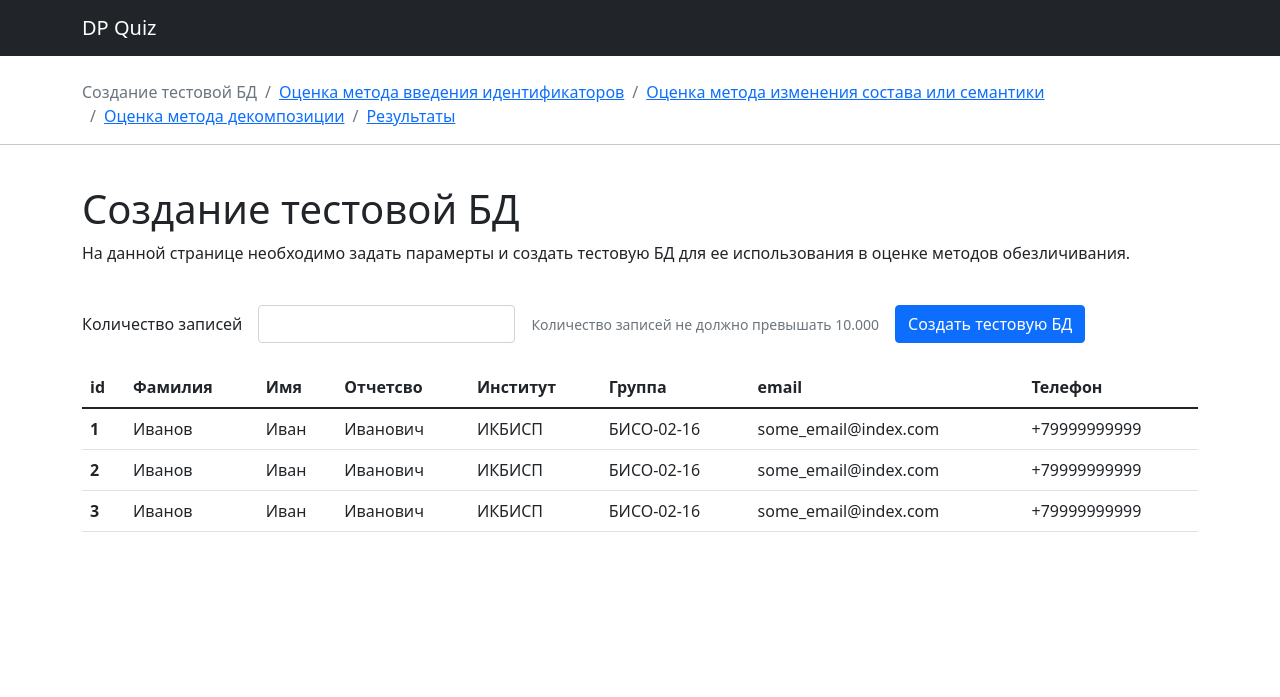
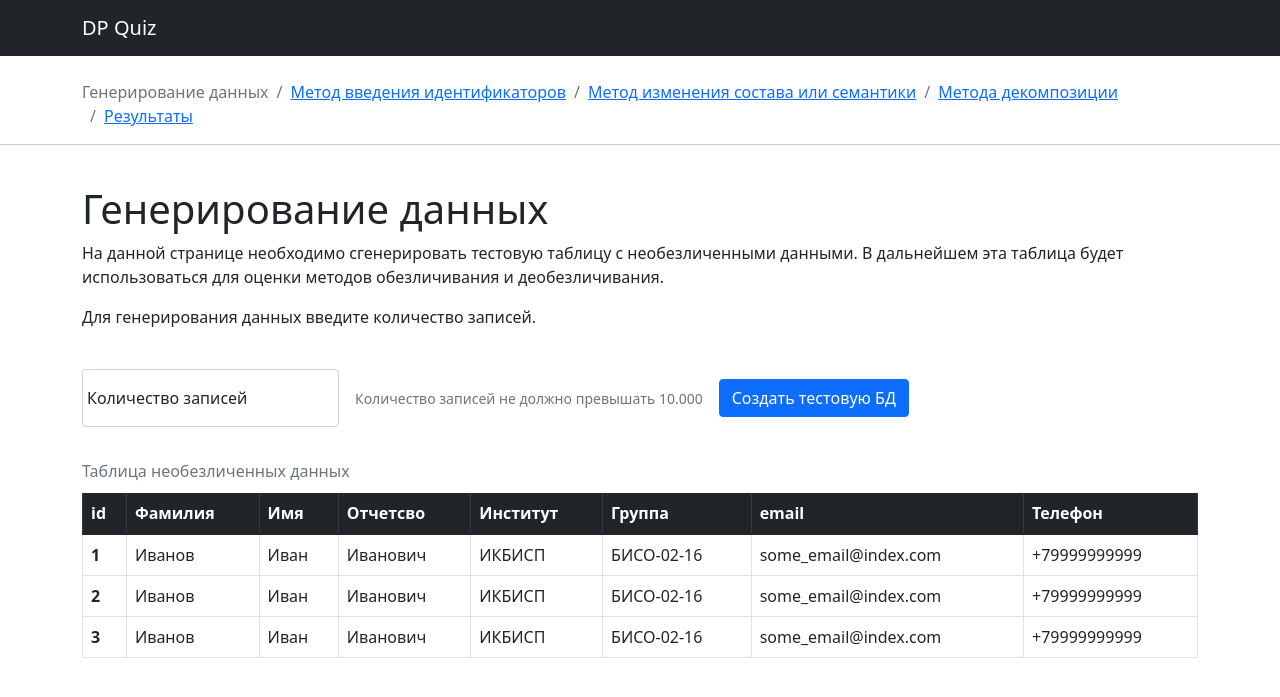
Before and after one commit to skv0zsneg/depersonalization, a Flask app: page / in a window 1280 px wide. Shown: the top 697 px of the page. Run offline with Flask 2, Linux system fonts and the light colour scheme.

Commit message:
[upd] Continue to write html pages.

```diff
--- a/templates/base.html
+++ b/templates/base.html
@@ -17,10 +17,6 @@
   <nav class="navbar navbar-expand-lg navbar-dark bg-dark">
     <div class="container">
       <a class="navbar-brand" href="/">DP Quiz</a>
-      <button class="navbar-toggler" type="button" data-bs-toggle="collapse" data-bs-target="#navbarNavDropdown"
-        aria-controls="navbarNavDropdown" aria-expanded="false" aria-label="Toggle navigation">
-        <span class="navbar-toggler-icon"></span>
-      </button>
     </div>
   </nav>
   </br>
--- a/templates/creating_test_db.html
+++ b/templates/creating_test_db.html
@@ -2,17 +2,17 @@
 
 
 {% block title %}
-Создание тестовой БД
+Генерирование данных
 {% endblock %}
 
 
 {% block navigate %}
 <nav aria-label="breadcrumb">
     <ol class="breadcrumb">
-        <li class="breadcrumb-item active" aria-current="page">Создание тестовой БД</li>
-        <li class="breadcrumb-item"><a href="#">Оценка метода введения идентификаторов</a></li>
-        <li class="breadcrumb-item"><a href="#">Оценка метода изменения состава или семантики</a></li>
-        <li class="breadcrumb-item"><a href="#">Оценка метода декомпозиции</a></li>
+        <li class="breadcrumb-item active" aria-current="page">Генерирование данных</li>
+        <li class="breadcrumb-item"><a href="#">Метод введения идентификаторов</a></li>
+        <li class="breadcrumb-item"><a href="#">Метод изменения состава или семантики</a></li>
+        <li class="breadcrumb-item"><a href="#">Метода декомпозиции</a></li>
         <li class="breadcrumb-item"><a href="#">Результаты</a></li>
     </ol>
 </nav>
@@ -20,18 +20,18 @@
 
 
 {% block body %}
-<h1>Создание тестовой БД</h1>
-<p>На данной странице необходимо задать парамерты и создать тестовую БД для ее использования в оценке методов
-    обезличивания.</p>
+<h1>Генерирование данных</h1>
+<p>На данной странице необходимо сгенерировать тестовую таблицу с необезличенными данными. В дальнейшем эта таблица
+    будет использоваться для оценки методов обезличивания и деобезличивания.
+</p>
+<p>Для генерирования данных введите количество записей.</p>
 </br>
 
 <form>
     <div class="row g-3 align-items-center">
-        <div class="col-auto">
-            <label for="inputPassword6" class="col-form-label">Количество записей</label>
-        </div>
-        <div class="col-auto">
-            <input type="password" id="inputPassword6" class="form-control" aria-describedby="passwordHelpInline">
+        <div class="form-floating col-auto">
+            <input type="number" class="form-control" id="floatingInput" placeholder="name@example.com">
+            <label for="floatingInput">Количество записей</label>
         </div>
         <div class="col-auto">
             <span id="passwordHelpInline" class="form-text">
@@ -45,8 +45,10 @@
 </form>
 </br>
 <!-- Таблица тестовых БД. -->
-<table class="table">
-    <thead>
+<div class="table-responsive">
+    <table class="table table-bordered caption-top">
+        <caption>Таблица необезличенных данных</caption>
+        <thead class="table-dark">
             <tr>
                 <th scope="col">id</th>
                 <th scope="col">Фамилия</th>
@@ -91,5 +93,6 @@
             </tr>
         </tbody>
     </table>
+</div>
 <!-- . -->
 {% endblock %}
```
Lines whose indentation alone changed are shown as unchanged.
